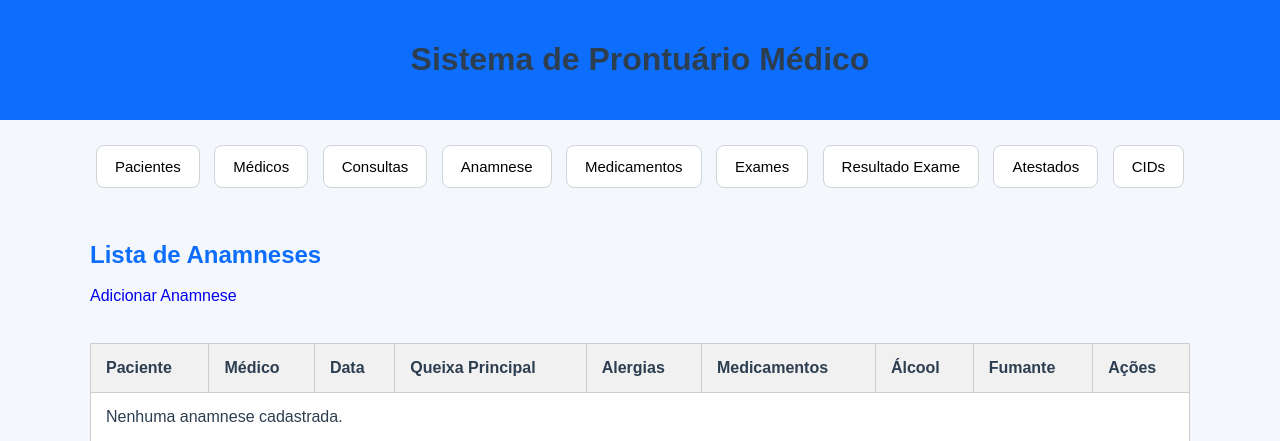
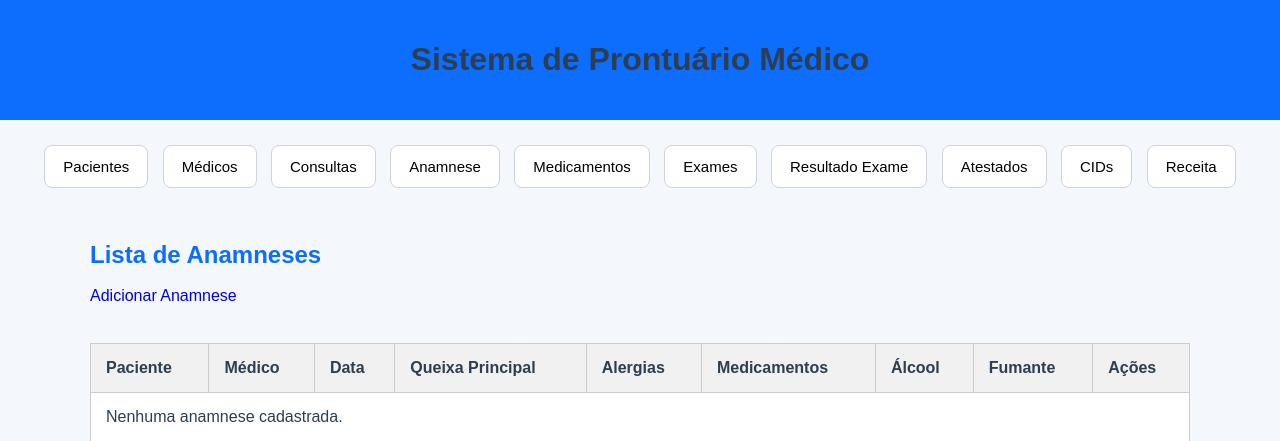
Before and after one commit to anleaes/2026-1-SDM-Segunda-Noite-ZS-02, a Django app: page /anamnese/list/ in a window 1280 px wide. Shown: the top 441 px of the page. Run offline with Django 5.2, Linux system fonts and the light colour scheme; data that the repository does not hold is empty; parts of the project's set-up code (start-up, migrations or seed data) failed here and were passed over.

Commit message:
receita list adicionado e funcionando

```diff
--- a/prontuarioapp/templates/base.html
+++ b/prontuarioapp/templates/base.html
@@ -91,6 +91,12 @@
             <button>CIDs</button>
         </a>
 
+         <!-- Receita -->
+
+        <a href="{% url 'receita:list_receita' %}">
+            <button>Receita</button>
+        </a>
+
     </nav>
 
     <!-- CONTEÚDO -->
```
